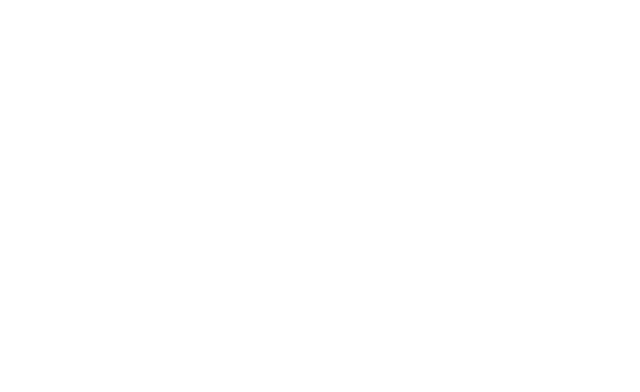
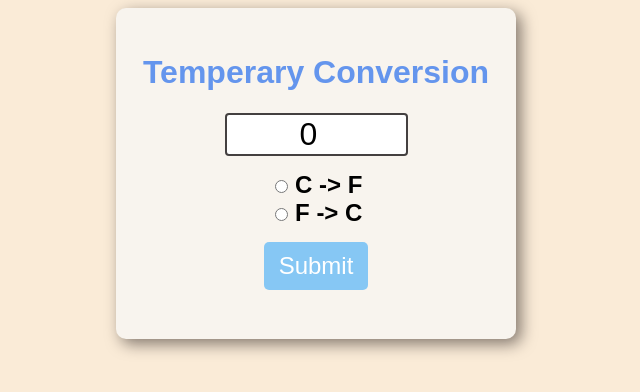
Before and after one commit to Khoaitk5/LearningJS, a plain HTML site: page index.html in a window 1280 px wide. Shown: the whole page, without its empty margins (324-964 px from the left). Drawn offline with Linux system fonts and the light colour scheme.

Commit message:
temperature conversion program

```diff
--- a/index.html
+++ b/index.html
@@ -7,6 +7,18 @@
     <link rel="stylesheet" href="style.css">
 </head>
 <body>
+    <form>
+        <h1>Temperary Conversion</h1>
+        <input type="number" id="input" value="0"><br>
+        <input type="radio" id="ctof" name="unit">
+        <label for="ctof"> C -> F</label><br>
+        <input type="radio" id="ftoc" name="unit">
+        <label for="ftoc"> F -> C</label><br>
+
+        <button type="button" onclick="convert()">Submit</button>
+        <p id="result"></p>
+    </form>
+
     <script src="index.js"></script>
 </body>
 </html>
--- a/index.js
+++ b/index.js
@@ -1,36 +1,20 @@
-// LOOP
+// TEMPERATURE CONVERSION PROGRAM
 
-while(true){
-    console.log("while");
-    break;
+const input = document.getElementById("input");
+const ctof = document.getElementById("ctof");
+const ftoc = document.getElementById("ftoc");
+const result = document.getElementById("result");
+
+function convert(){
+    if(ctof.checked){
+        let tem = Number(input.value);
+        tem = tem * 9 / 5 + 32;
+        result.textContent = tem.toFixed(1) + "°F";
+    } else if(ftoc.checked){
+        let tem = Number(input.value);
+        tem = (tem - 32) * (5 / 9);
+        result.textContent = tem.toFixed(1) + "°C";
+    } else{
+        result.textContent = "select a unit";
+    }
 }
-
-for(let i = 0; i < 5; i++){
-    console.log(i);
-}
-
-// FUNCTION
-
-function printHello(username){
-    console.log(`Hello ${username}`);
-    return 10;
-}
-
-console.log(printHello("Khoa"));
-
-// VARIABLE SCOPE
-
-let z = 8;
-
-function func1(y){
-    let x = 10;
-    return x + y + z;
-}
-
-function func2(y){
-    let x = 5.5;
-    return x + y + z;
-}
-
-console.log(func1(2));
-console.log(func2(5));
--- a/style.css
+++ b/style.css
@@ -1,4 +1,52 @@
 body{
-    font-family: Verdana;
+    font-family: Arial, san-serif;
+    background-color: antiquewhite;
+}
+
+h1{
+    color: cornflowerblue;
+}
+
+form{
+    background-color: rgb(248, 244, 238);
     text-align: center;
+    max-width: 350px;
+    margin: auto;
+    padding: 25px;
+    border-radius: 10px;
+    box-shadow: 5px 5px 15px rgb(16, 7, 7, 0.5);
 }
+
+#input{
+    width: 50%;
+    text-align: center;
+    font-size: 2em;
+    border: 2px solid rgb(22, 17, 17, 0.8);
+    border-radius: 4px;
+    margin-bottom: 15px;
+}
+
+label{
+    font-size: 1.5em;
+    font-weight: bold;
+}
+
+button{
+    margin-top: 15px;
+    background-color: rgba(23, 156, 251, 0.5);
+    color: white;
+    font-size: 1.5em;
+    border: none;
+    padding: 10px 15px;
+    border-radius: 5px;
+    cursor: pointer;
+}
+
+button:hover{
+    background-color: rgba(11, 98, 160, 0.5);
+}
+
+#result{
+    font-size: 1.5em;
+    font-weight: bold;
+}
```
